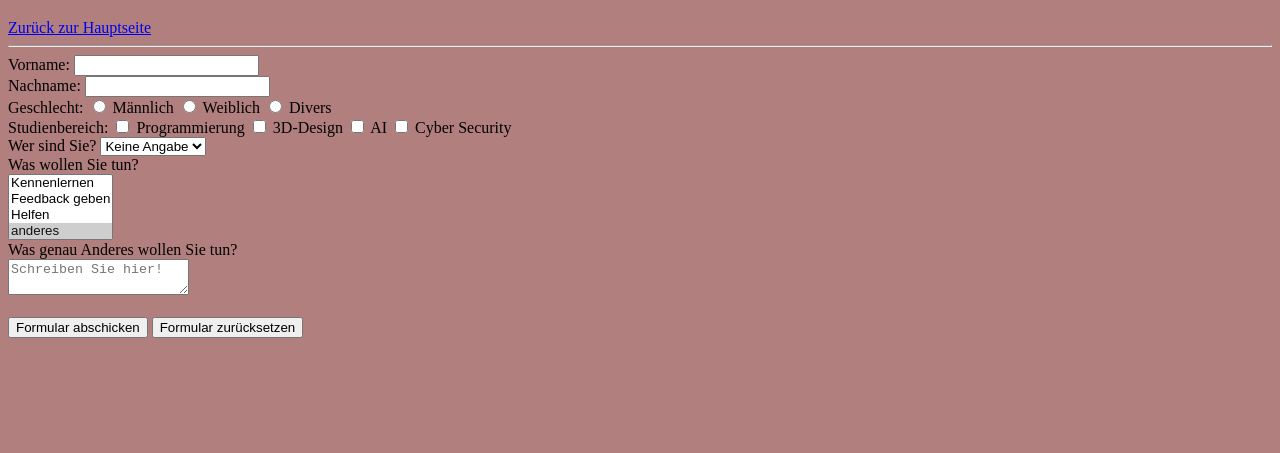
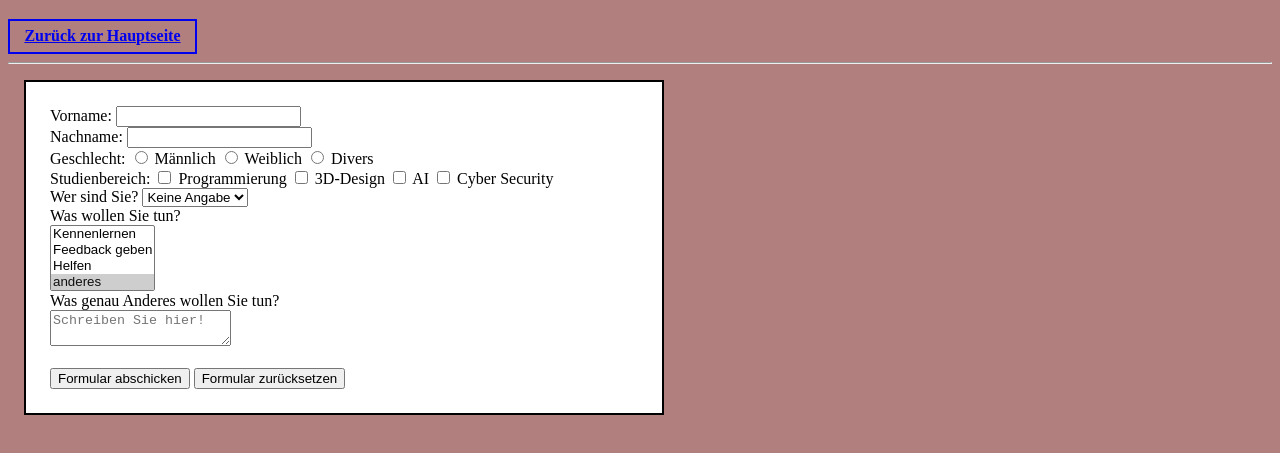
Before and after one commit to Hondz-2505/WMC, a plain HTML site: page Über mich/Formular.html in a window 1280 px wide. Shown: the part 61-514 px from the top of the page. Drawn offline with Linux system fonts and the light colour scheme.

Commit message:
a, img und form Habe Box-Model

```diff
--- a/Über mich/style.css
+++ b/Über mich/style.css
@@ -21,8 +21,28 @@ body{
 img{
     margin: 1rem;
     margin-left: 3rem;
+    display: block;
+    border: 4px solid;
+    padding: 0.25rem;
 }
+
 
 #hobbyNav{
     margin-left: 3rem;
 }
+
+a{
+    display: inline-block;
+    padding: 0.4rem 0.9rem;
+    border: 2px solid;
+    font-weight: 600;
+}
+
+form {
+    display: block;
+    max-width: 40rem;
+    margin: 1rem;
+    padding: 1.5rem;
+    background: #fff;
+    border: 2px solid;
+}
```
